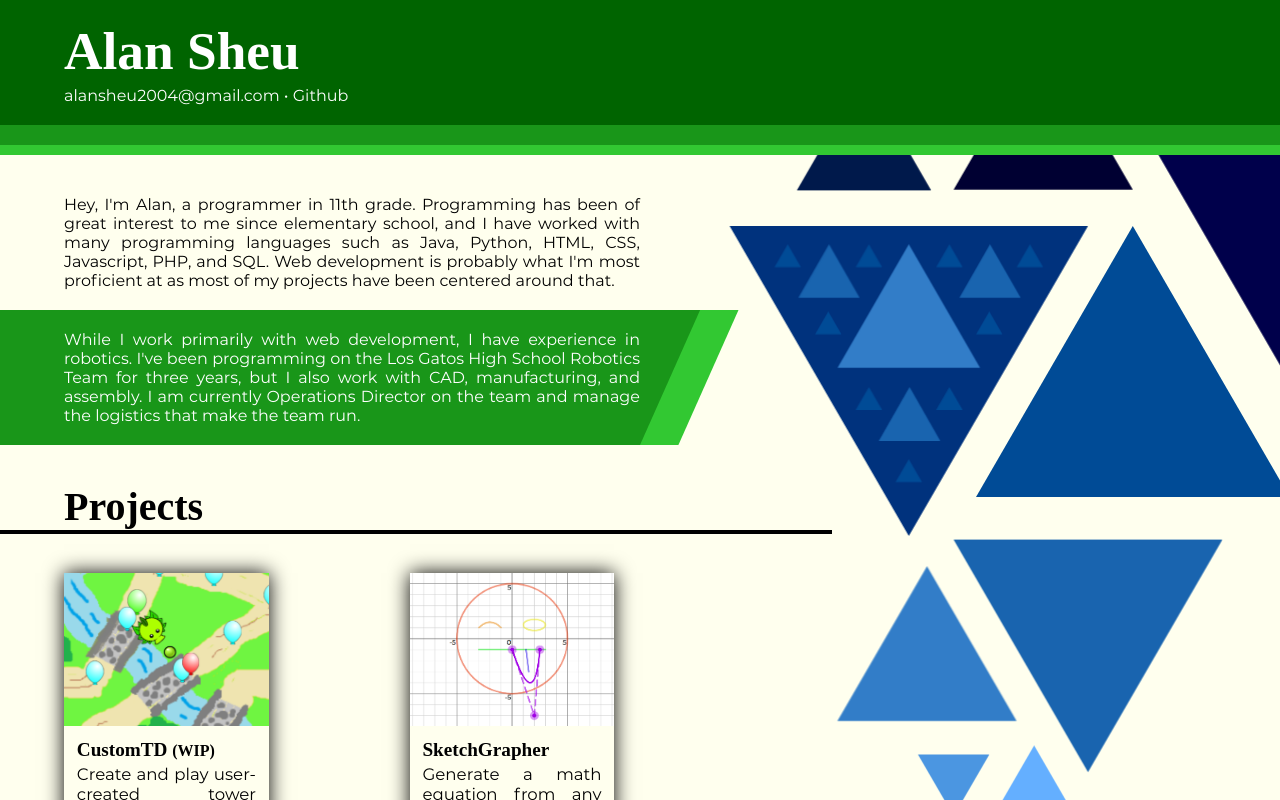
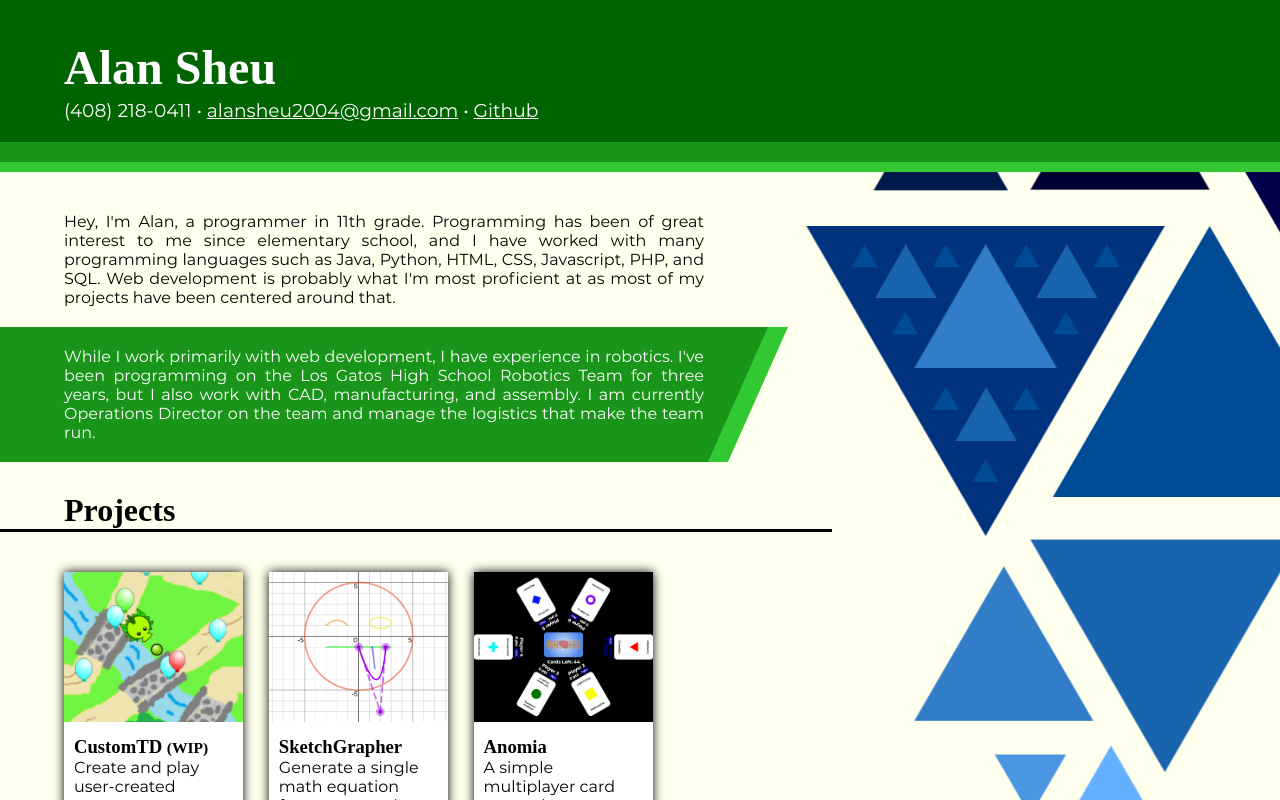
Before and after one commit to alansheu2004/alansheu2004.github.io, a plain HTML site: page index.html in a window 1280 px wide. Drawn offline with Linux system fonts and the light colour scheme; a web font is replaced by a local one.

Commit message:
Finalized design

```diff
--- a/index.html
+++ b/index.html
@@ -15,7 +15,7 @@
         <div id="main">
             <header>
                 <h1>Alan Sheu</h1>
-                <p><a href="mailto:alansheu2004@gmail.com">alansheu2004@gmail.com</a> &bullet; <a href="https://github.com/alansheu2004">Github</a></p>
+                <p> (408) 218-0411 &bullet; <a href="mailto:alansheu2004@gmail.com">alansheu2004@gmail.com</a> &bullet; <a href="https://github.com/alansheu2004">Github</a></p>
             </header>
             <div id="header2"></div>
             <div id="header3"></div>
@@ -26,18 +26,20 @@
                 </p>
 
                 <p class="blurb">
+                    <span id="blurbBox"></span>
                     While I work primarily with web development, I have experience in robotics. I've been programming on the Los Gatos High School Robotics Team for three years, but I also work with CAD, manufacturing, and assembly. I am currently Operations Director on the team and manage the logistics that make the team run.
                 </p>
 
                 <h2>Projects</h2>
 
+                <div id="projects">
                     <div class="project">
                         <a href="https://customtd.herokuapp.com">
                             <img src="icons/CustomTD.png" />
                             <div class="description">
                                 <h3>CustomTD <small>(WIP)</small></h3>
                                 <p>
-                                Create and play user-created tower defense games
+                                    Create and play user-created custom tower defense games
                                     <span class="go">Go </span>
                                 </p>
                             </div>
@@ -50,7 +52,7 @@
                             <div class="description">
                                 <h3>SketchGrapher</h3>
                                 <p>
-                                Generate a math equation from any graph or sketch
+                                    Generate a single math equation from any graph or sketch
                                     <span class="go">Go </span>
                                 </p>
                             </div>
@@ -63,7 +65,7 @@
                             <div class="description">
                                 <h3>Anomia</h3>
                                 <p>
-                                A simple card game that tests your memory reflexes
+                                    A simple multiplayer card game that tests your memory and reflexes
                                     <span class="go">Go </span>
                                 </p>
                             </div>
@@ -76,7 +78,7 @@
                             <div class="description">
                                 <h3>PIDeconstructed</h3>
                                 <p>
-                                A guide and simulations for PID control systems
+                                    An interactive guide to PID control systems with simulations
                                     <span class="go">Go </span>
                                 </p>
                             </div>
@@ -95,6 +97,9 @@
                             </div>
                         </a>
                     </div>
+                </div>
+
+
             </article>
 
 
@@ -106,6 +111,8 @@
                 </div>
                 <p>Phone: 1 (408)-218-0411</p>
                 <p>Email: <a href="mailto:alansheu2004@gmail.com">alansheu2004@gmail.com</a></p>
+
+                <img id="serpinski" src="icons/serpinski.png" />
             </footer>
 
 
--- a/style.css
+++ b/style.css
@@ -39,7 +39,7 @@
     header {
         width: 100%;
         background-color: rgb(0,100,0);
-        padding: 20px 50% 20px 5%;
+        padding: 40px 50% 20px 5%;
         position: relative;
         animation-name: expandHeight;
         animation-duration: 0.3s;
@@ -91,18 +91,21 @@
 
     h1 {
         color: white;
-        font-size: 40pt;
+        font-size: 36pt;
     }
 
     article {
-        margin: 40px 50vw 20px 5vw;
+        margin: 40px 45vw 20px 5vw;
         position: relative;
-        text-align: justify;
     }
 
     @keyframes fadeSlideRight {
         from {transform: translateX(-5%); filter: opacity(0);}
         to {transform: translateX(0); filter: opacity(1);}
+    }
+
+    a {
+        text-decoration: none;
     }
 
     article > p {
@@ -112,6 +115,7 @@
         animation-delay: 1.2s;
         animation-duration: 0.5s;
         animation-fill-mode: backwards;
+        text-align: justify;
     }
 
     p.blurb {
@@ -125,19 +129,18 @@
         animation-fill-mode: backwards;
     }
 
-    p.blurb::after{
-        content: "";
-        z-index: -1;
+    #blurbBox{
         position: absolute;
         display: block;
         height: 100%;
         top: 0;
-        left: -100vw;
-        width: 145vw;
+        left: -5vw;
+        width: 60vw;
         transform: skew(-24deg);
-        transform-origin: 100% 100%;
+        transform-origin: 0 0;
         background-color: rgb(25,150,25);
-        box-shadow: 3vw 0 rgb(50,200,50);
+        box-shadow: 20px 0 rgb(50,200,50);
+        z-index: -2;
     }
 
     @keyframes fadeSlideUp {
@@ -150,10 +153,10 @@
         left: -5vw;
         padding-left: 5vw;
         width: 65vw;
-        margin-top: 3vw;
-        margin-bottom: 3vw;
-        font-size: 30pt;
-        border-bottom: 0.5vh solid black;
+        margin-top: 30px;
+        margin-bottom: 40px;
+        font-size: 24pt;
+        border-bottom: 3px solid black;
         animation-name: fadeSlideRight;
         animation-delay: 1.8s;
         animation-duration: 0.5s;
@@ -163,12 +166,17 @@
         background-size: 100% 0;
     }
 
+    div#projects {
+        display: flex;
+        align-items: stretch;
+        flex-flow: wrap;
+        margin-bottom: 100px;
+    }
+
     div.project {
-        position: relative;
-        margin: 0 2vw 3vw 0vw;
+        margin: 0 4% 30px 0;
         display: inline-block;
-        width: 16vw;
-        height: 24vw;
+        width: 28%;
         z-index: 200;
         overflow: hidden;
         animation-name: fadeSlideUp;
@@ -177,7 +185,9 @@
         animation-fill-mode: backwards;
         transform-origin: 50% 50%;
         transition-duration: 0.25s;
-        box-shadow: 0 0 1.5vw;
+        box-shadow: 0 0 10px;
+        text-align: left;
+        background-color: white;
     }
 
     div.project:hover {
@@ -185,38 +195,26 @@
     }
 
     div.project img {
-        position: absolute;
         top: 0;
         left: 0;
         width: 100%;
-        height: 50%;
+        height: 150px;
         object-fit: cover;
     }
 
     div.description {
-        position: absolute;
-        top: 50%;
-        left: 0;
-        width: 100%;
-        height: 50%;
+        padding: 10px;
     }
 
     div.description h3 {
         color: black;
-        position: relative;
-        top: 1vw;
-        left: 1vw;
-        width: 14vw;
-        font-size: 1.5vw;
+        font-size: 14pt;
     }
 
     div.description p {
         color: black;
         position: relative;
-        top: 1.25vw;
-        left: 1vw;
-        width: 14vw;
-        font-size: 1.3vw;
+        font-size: 12pt;
     }
 
     div.description p span.go {
@@ -224,7 +222,7 @@
         font-weight: bold;
         display: block;
         margin: 0.5vw 0 0 0.5vw;
-        font-size: 1.5vw;
+        font-size: 14pt;
     }
 
     div.project div.description p span.go::after {
@@ -286,7 +284,6 @@
     footer {
         text-align: center;
         width: 100%;
-        height: 20%;
         background-color: rgb(0,100,0);
         position: relative;
         animation-name: expandHeight;
@@ -295,12 +292,12 @@
         transform-origin: 50% 100%;
         animation-delay: 2.2;
         animation-fill-mode: backwards;
+        padding: 50px 0 20px;
     }
 
     div#coolButtons {
         text-align: center;
         margin: auto;
-        padding-top: 5vh;
     }
 
     div#coolButtons a {
@@ -324,7 +321,7 @@
 
     footer p, header p {
         color: white;
-        font-size: 2vh;
+        font-size: 14pt;
         margin-top: 0.5vh;
     }
 
@@ -332,16 +329,21 @@
         transition: 0.2s;
         color: white;
         text-decoration: underline;
-        text-decoration-color: Transparent;
+        text-decoration-color: white;
         color: white;
     }
 
-    footer p a:hover, footer p a, header p a:hover {
+    footer p a:hover, header p a:hover {
         transition: 0.2s;
-        text-decoration-color: white;
         cursor: pointer;
     }
 
+    #serpinski {
+        transform: scaleY(-1);
+        filter: opacity(30%);
+        height: 100px;
+        margin: 30px 0;
+    }
 
     #footer2 {
         width: 100%;
@@ -382,11 +384,11 @@
     div#triangleDiv {
         position: absolute;
         top: 40px;
+        left: 30vw;
         right: 0;
-        left: 0;
         bottom: 0;
         transform-style: preserve-3d;
-        transform: translateZ(-1.5px) scale(1.75);
+        transform: translateZ(-1.5px) scale(1.75) translateX(15vw);
         z-index: -1;
     }
 
@@ -401,6 +403,7 @@
         animation-name: expand;
         animation-duration: 0.3s;
         animation-fill-mode: backwards;
+        z-index: -1;
     }
 
     .triangle.upsideDown {
```
Also changed, not shown: icons/serpinski.png (added). Lines whose indentation alone changed are shown as unchanged.
